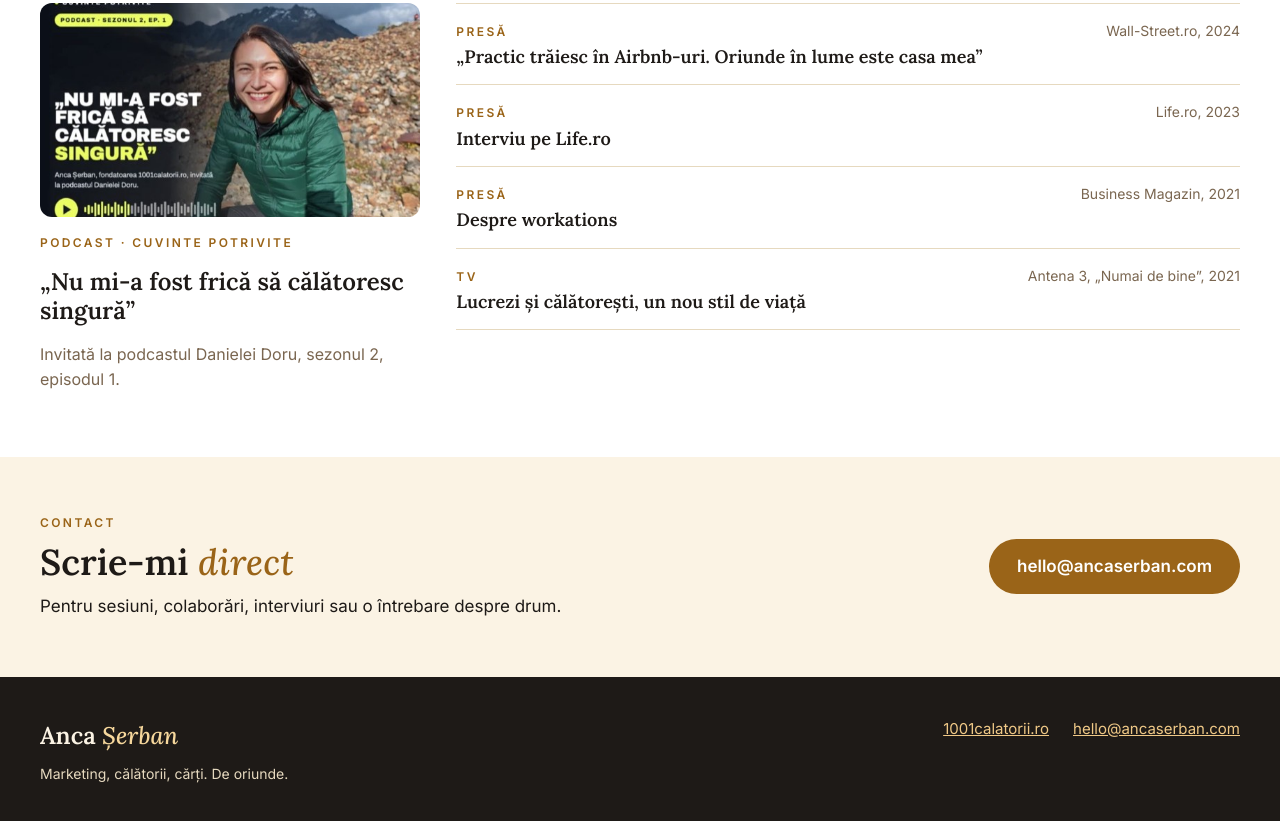
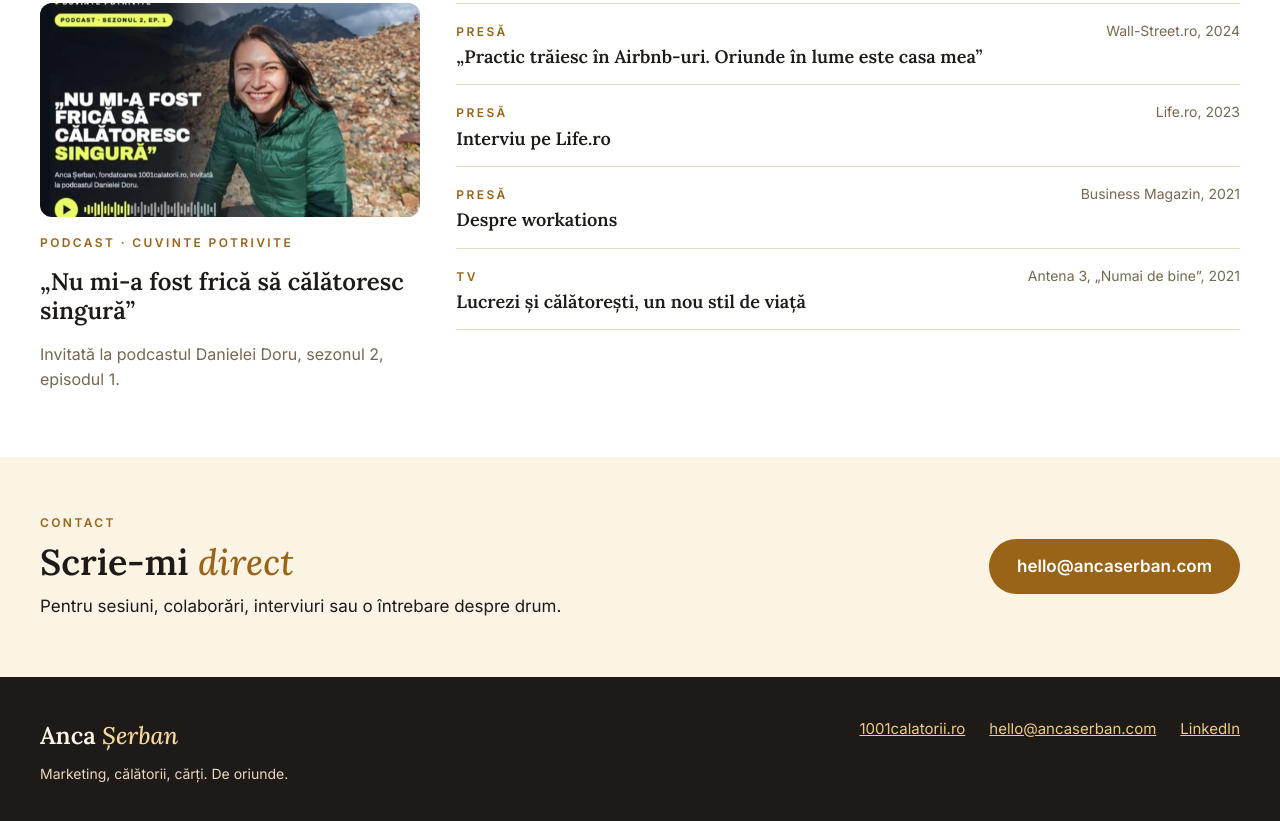
Before and after one commit to ancarserban/ancaserban.com, a plain HTML site: page index.html in a window 1280 px wide. Shown: the part 3248-4069 px from the top of the page. Drawn offline with Linux system fonts and the light colour scheme.

Commit message:
Link LinkedIn în subsol
Co-Authored-By: Claude Opus 5.5 <noreply@anthropic.com>
Claude-Session: https://claude.ai/code/session_01DJH2K1FcdyN4b1wA33JBja

```diff
--- a/index.html
+++ b/index.html
@@ -265,6 +265,7 @@ html{scroll-behavior:smooth}
 <nav aria-label="Linkuri în subsol" style="display: flex; flex-wrap: wrap; gap: 24px; font-size: 15px">
 <a href="https://www.1001calatorii.ro" style="color: #f0c987">1001calatorii.ro</a>
 <a href="mailto:hello@ancaserban.com" style="color: #f0c987">hello@ancaserban.com</a>
+<a href="https://www.linkedin.com/in/anca-serban/" style="color: #f0c987">LinkedIn</a>
 </nav>
 </div>
 </footer>
```
